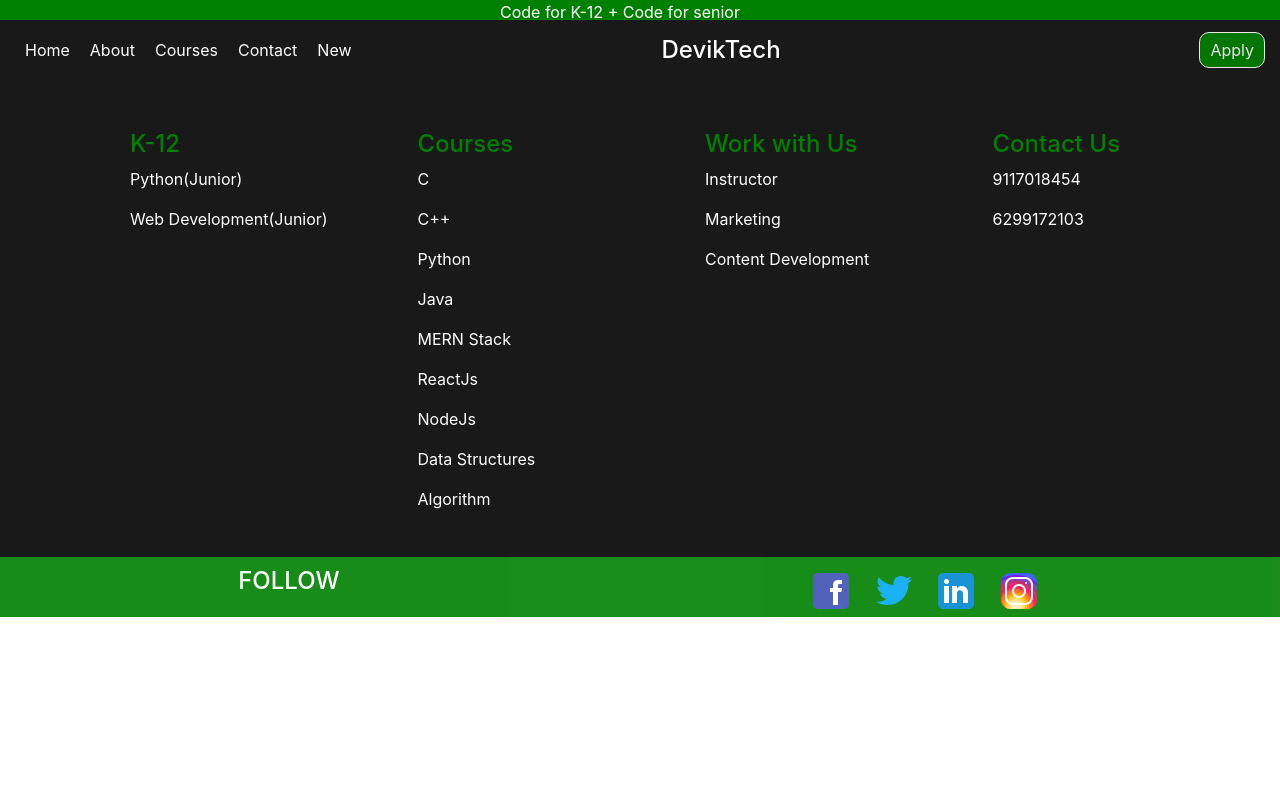
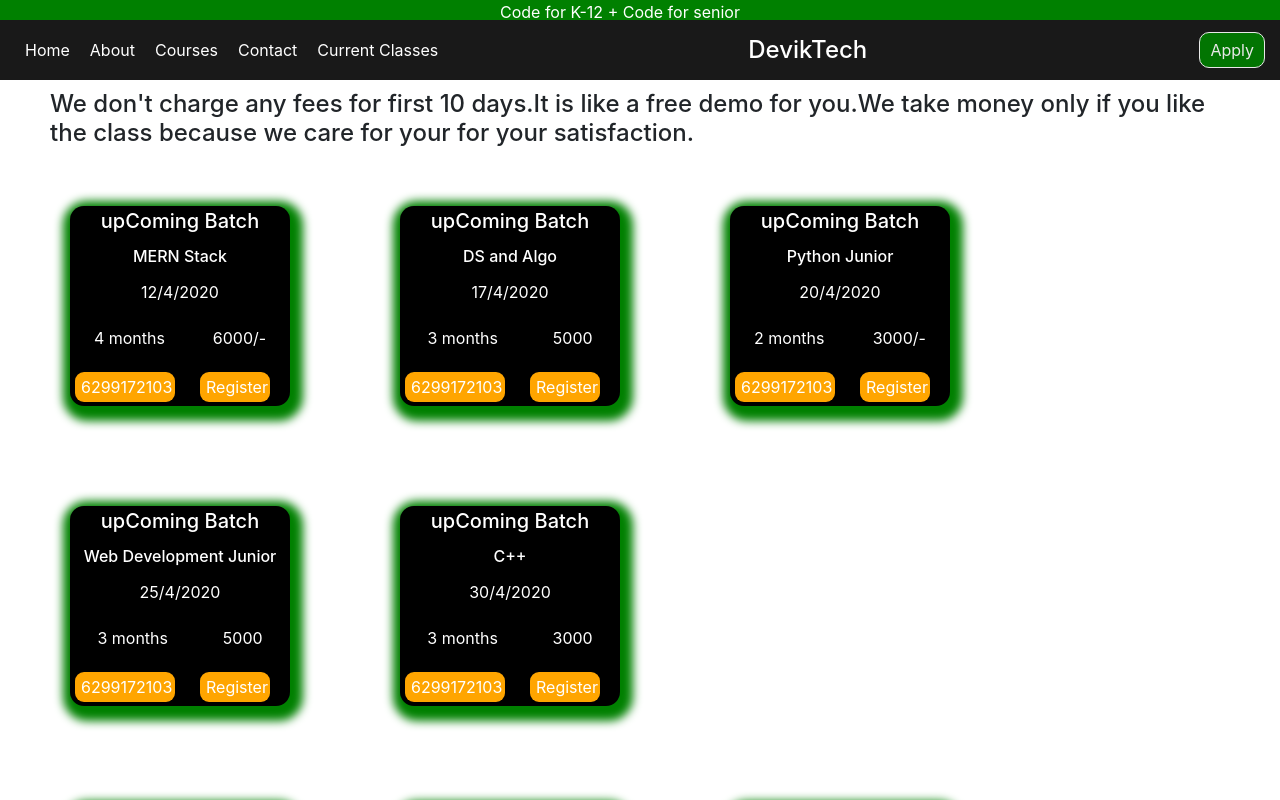
Before and after one commit to vikash990/vikash, a React (Create React App) app: page /currentClass in a window 1280 px wide. Shown: the top 800 px of the page. Built offline with nearby package versions, Linux system fonts and the light colour scheme.

Commit message:
currentBatch

```diff
--- a/src/App.js
+++ b/src/App.js
@@ -7,6 +7,7 @@ import styled from "styled-components";
 import InfoBar from './Components/infoBar.js';
 import Header from './Components/header.js';
 import Home from './Components/home.js';
+import CurrentClass from './Components/currentClass.js';
 import Apply from './Components/apply.js';
 import About from './Components/about.js';
 import Courses from './Components/courses.js';
@@ -42,8 +43,8 @@ const routeItems = [
   component:Contact
 },
 {
-  path: '/new',
-  component:About
+  path: '/currentClass',
+  component:CurrentClass
 },
   {
       path: '/apply',
--- /dev/null
+++ b/src/Components/currentClass.js
@@ -0,0 +1,199 @@
+import React from 'react';
+import styled from 'styled-components';
+import { Row, Col } from 'reactstrap';
+
+
+const AllCourseWrapper = styled('div')`
+       display:flex;
+       flex-wrap:wrap;
+
+`;
+
+const NoteWrapper = styled('div')`
+     display:flex;
+     flex-direction:row;
+     margin:10px 50px;
+`;
+
+const CourseWrapper = styled('div')`
+  display:flex;
+  flex-direction:column;
+  justify-content:space-around;
+  margin:40px 40px 60px 70px;
+  width:220px;
+  height:200px;
+
+  color:white;
+  background-color:black;
+  border-radius:14px;
+  box-shadow: 3px 5px 10px 10px green;
+           @media(max-width:768px) {
+          margin:30px 50px;
+      }
+
+`;
+const HeadingSubWrapper = styled('div')`
+   text-align:center;
+
+
+`;
+const SubjectWrapper = styled('div')`
+
+    text-align:center;
+`;
+const TimeFeesWrapper = styled('div')`
+    display:flex;
+    flex-direction:row;
+    justify-content:space-around;
+    text-align:center;
+
+
+`;
+const ApplyKnowMoreWrapper = styled('div')`
+
+    display:flex;
+    flex-direction:row;
+    justify-content:space-between;
+    padding-left:5px;
+    margin-right:20px;
+
+`;
+const ApplyWrapper=styled('a')`
+
+   display:flex;
+   width:70px;
+   height:30px;
+   padding:3px 0px 0px 6px;
+   background-color:orange;
+   border-radius:9px;
+   color:white;
+
+   &:hover {
+  color:black;
+  text-decoration:none;
+}
+
+`;
+const ContactWrapper = styled("div")`
+   display:flex;
+   width:100px;
+   height:30px;
+   padding:3px 0px 0px 6px;
+   background-color:orange;
+   border-radius:9px;
+   color:white;
+
+   &:hover {
+     color:black;
+     text-decoration:none;
+   }
+`;
+
+const upComingBatches = [
+     {
+         status:"upComing Batch",
+         subject:"MERN Stack",
+         date:"12/4/2020",
+         fees:"6000/-",
+         duration:"4 months"
+
+     },
+     {
+        status:"upComing Batch",
+        subject:"DS and Algo",
+        date:"17/4/2020",
+        fees:"5000",
+        duration:"3 months"
+
+     },
+     {  status:"upComing Batch",
+        subject:"Python Junior",
+        date:"20/4/2020",
+        fees:"3000/-",
+        duration:"2 months"
+
+     },
+     {  status:"upComing Batch",
+        subject:"Web Development Junior",
+        date:"25/4/2020",
+        fees:"5000",
+        duration:"3 months"
+
+     },
+     {  status:"upComing Batch",
+        subject:"C++",
+        date:"30/4/2020",
+        fees:"3000",
+        duration:"3 months"
+
+     }
+];
+
+const runningBatches=[
+     {
+        status:"Running Batch",
+        subject:"DS and Algo"
+
+     },
+     {
+        status:"Running Batch",
+        subject:"MERN Stack"
+     },
+     {
+        status:"Running Batch",
+        subject:"Python Junior"
+     },
+     {
+        status:"Running Batch",
+        subject:"Web Development junior"
+     },
+
+];
+
+class CurrentClass extends React.Component{
+
+    render(){
+        return(
+        <div>
+            <NoteWrapper>
+                <h4>We don't charge any fees for first 10 days.It is like a free demo for you.We take money
+                    only if you like the class because we care for your for your satisfaction.</h4>
+            </NoteWrapper>
+           <AllCourseWrapper>
+              {upComingBatches.map((item,index) => (
+                   <CourseWrapper key={index}>
+                      <HeadingSubWrapper> <h5>{item.status} </h5></HeadingSubWrapper>
+                      <HeadingSubWrapper> <h6>{item.subject} </h6></HeadingSubWrapper>
+                      <SubjectWrapper><p>{item.date}</p></SubjectWrapper>
+                      <TimeFeesWrapper>
+                         <p> {item.duration}</p>
+                         <p>{item.fees}</p>
+                       </TimeFeesWrapper>
+                       <ApplyKnowMoreWrapper>
+                         <ContactWrapper>
+                           <p>6299172103</p>
+                        </ContactWrapper>
+                           <ApplyWrapper target="_blank" href="https://docs.google.com/forms/d/e/1FAIpQLSfu0Iw5dSJNbymQetE7trMsoil-WWqUfylVgyg7GC0TYjdECw/viewform?vc=0&c=0&w=1">Register</ApplyWrapper>
+                       </ApplyKnowMoreWrapper>
+                   </CourseWrapper>
+
+            ))
+           }
+           </AllCourseWrapper>
+           <AllCourseWrapper>
+              {runningBatches.map((item,index) => (
+                   <CourseWrapper key={index}>
+                      <HeadingSubWrapper> <h5>{item.status} </h5></HeadingSubWrapper>
+                      <HeadingSubWrapper> <h6>{item.subject} </h6></HeadingSubWrapper>
+                   </CourseWrapper>
+
+            ))
+           }
+           </AllCourseWrapper>
+       </div>
+        );
+
+    }
+
+}
+export default CurrentClass;
--- a/src/Components/header.js
+++ b/src/Components/header.js
@@ -86,7 +86,7 @@ class Header extends React.Component{
            <NavLinkWrapper to ="/about" exact >About</NavLinkWrapper>
            <NavLinkWrapper to ="/courses" exact >Courses</NavLinkWrapper>
            <NavLinkWrapper to ="/contact" exact >Contact</NavLinkWrapper>
-           <NavLinkWrapper to ="/new" exact >New</NavLinkWrapper>
+           <NavLinkWrapper to ="/currentClass" exact >Current Classes</NavLinkWrapper>
            <ComapnyNameWrapper>DevikTech </ComapnyNameWrapper>
             <Spacer/>
 
```
Also changed, not shown: src/Components/new.js (deleted, +0 -16 lines).
